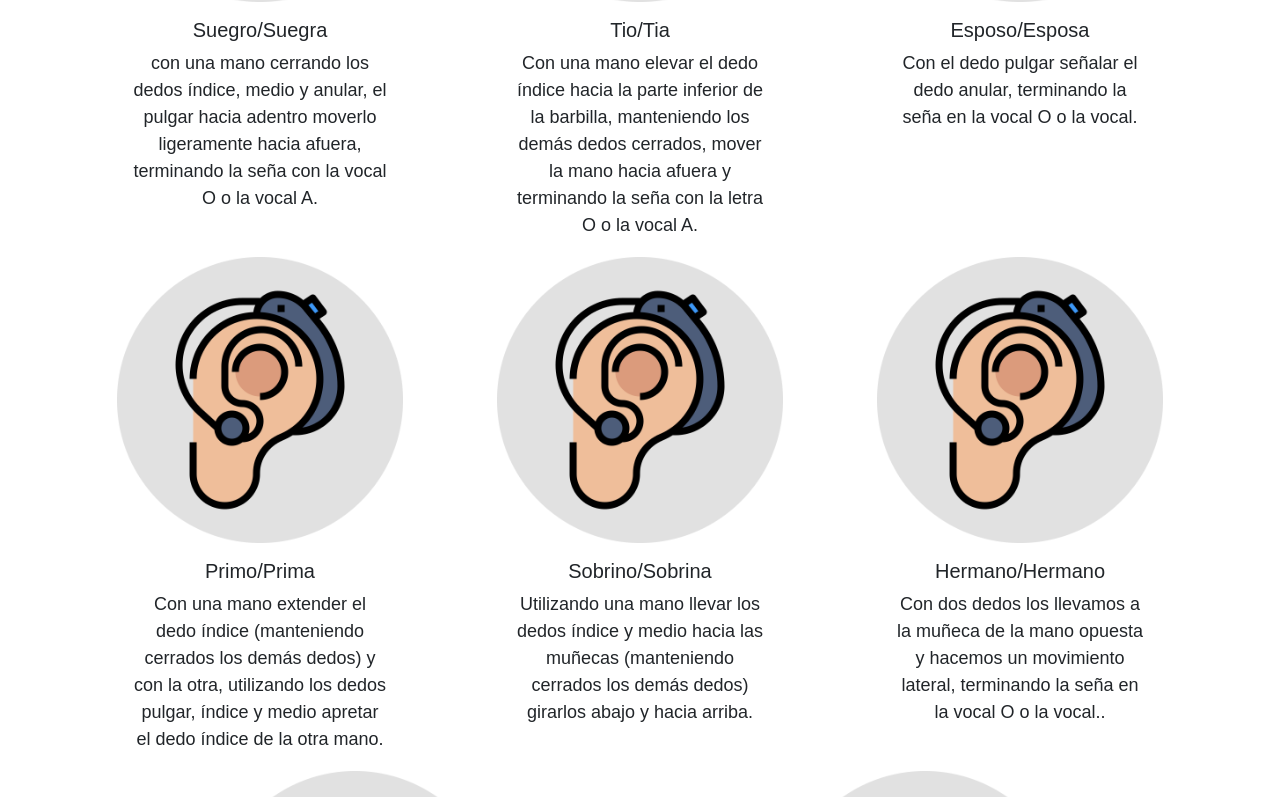
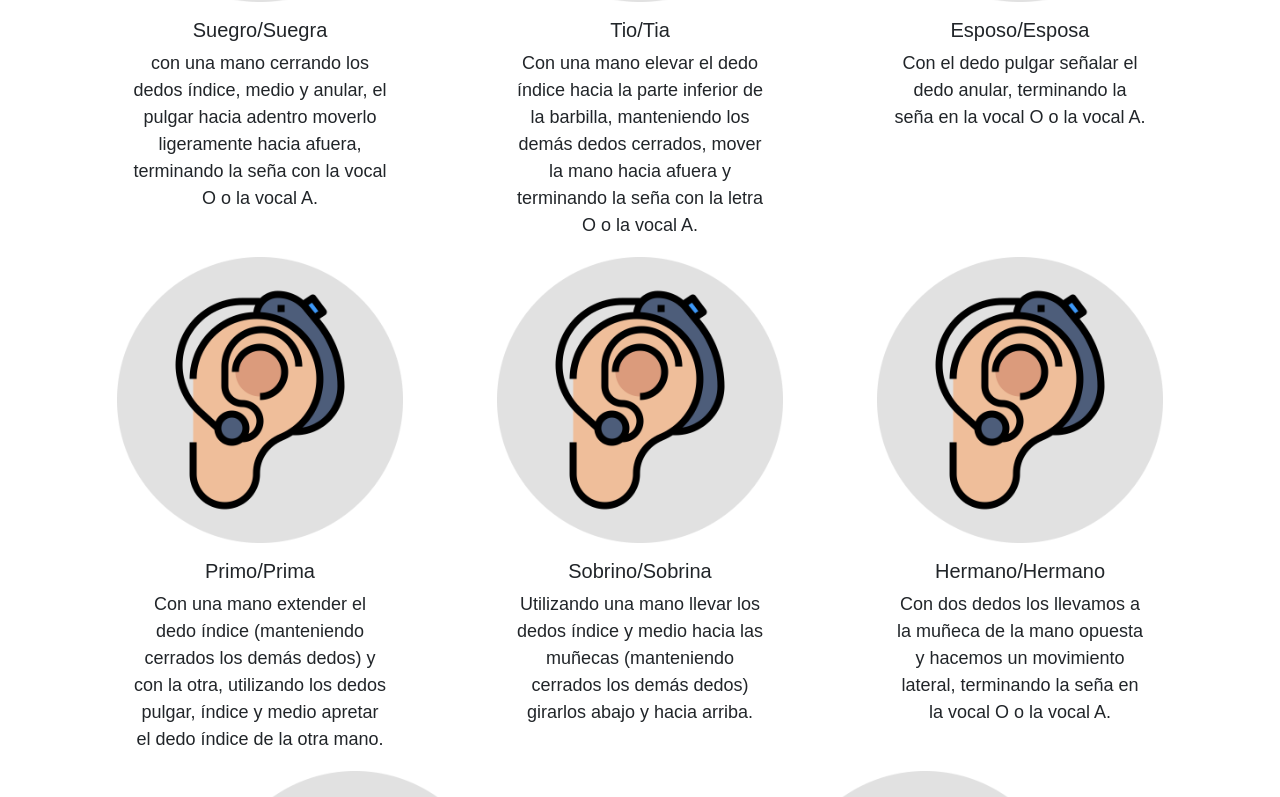
Before and after one commit to TeemoAFK/LearnSEC, a Symfony app: template templates/familia/index.html.twig in a window 1280 px wide. Shown: the part 1149-1946 px from the top of the page. Run offline with Twig, Linux system fonts and the light colour scheme; the template is opened without the code that fills it, so the values that code supplies are empty; some libraries are stand-ins or nearby versions.

Commit message:
update content

```diff
--- a/templates/familia/index.html.twig
+++ b/templates/familia/index.html.twig
@@ -75,7 +75,7 @@
                     <img src="/images/Vocabulario.png" class="card-img-top" class="img-fluid" alt="img_saludos">
                     <div class="card-body">
                         <h5>Esposo/Esposa</h5>
-                        <p class="card-text">Con el dedo pulgar señalar el dedo anular, terminando la seña en la vocal O o la vocal.</p>
+                        <p class="card-text">Con el dedo pulgar señalar el dedo anular, terminando la seña en la vocal O o la vocal A.</p>
                     </div>
                 </div>
             </div>
@@ -106,7 +106,7 @@
                     <img src="/images/Vocabulario.png" class="card-img-top" class="img-fluid" alt="img_saludos">
                     <div class="card-body">
                         <h5>Hermano/Hermano</h5>
-                        <p class="card-text">Con dos dedos los llevamos a la muñeca de la mano opuesta y hacemos un movimiento lateral, terminando la seña en la vocal O o la vocal..</p>
+                        <p class="card-text">Con dos dedos los llevamos a la muñeca de la mano opuesta y hacemos un movimiento lateral, terminando la seña en la vocal O o la vocal A.</p>
                     </div>
                 </div>
             </div>
```
